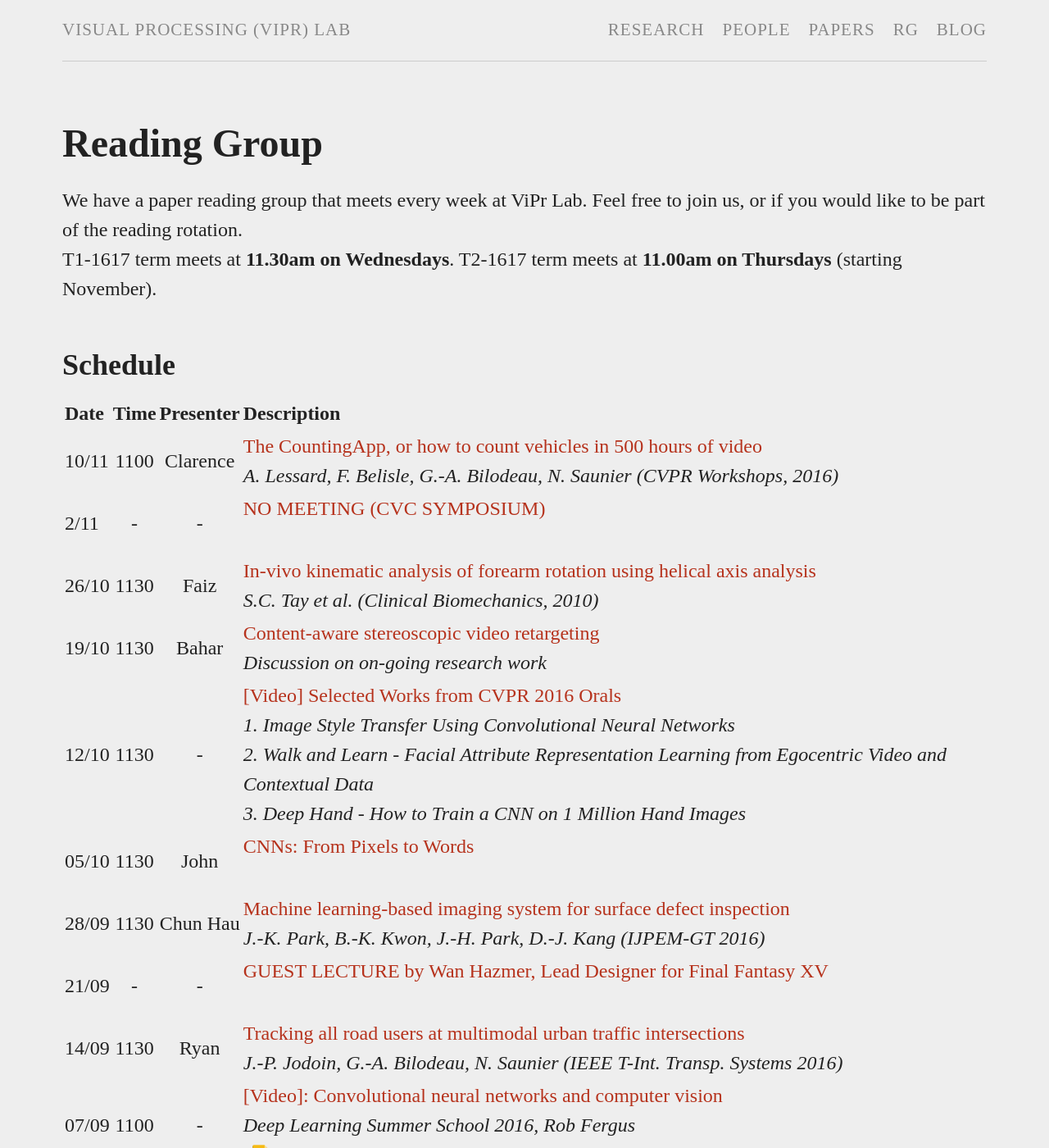
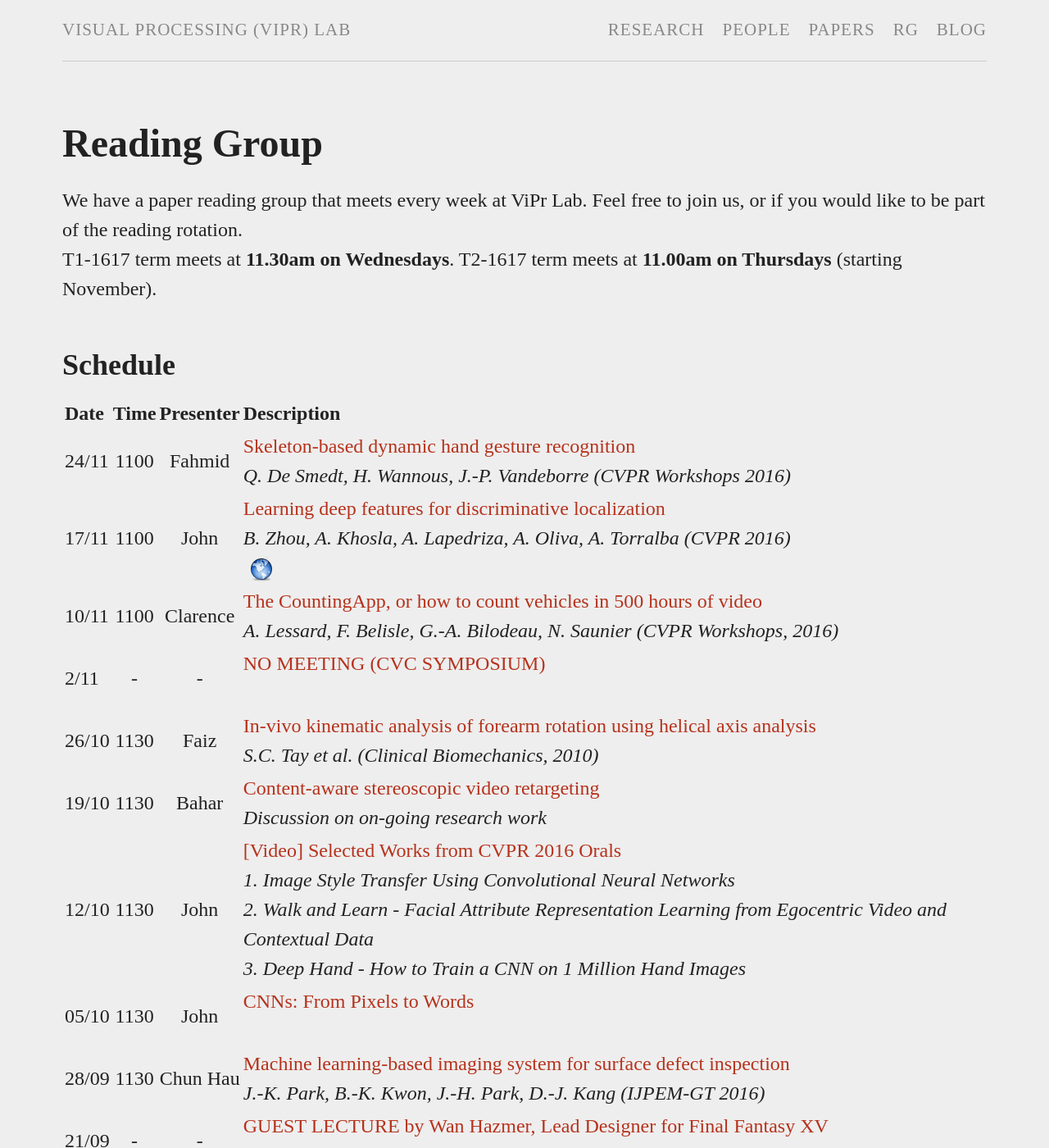
Before and after one commit to viprlab/viprlab.github.io, a Jekyll site: the page built from readinggroup.md, in a window 1280 px wide and 1400 px high. Shown: the whole window at 82% size. Built offline with Jekyll 4.4.1, drawn with Linux system fonts in a browser that asks for light colours.

Commit message:
update meeting schedule

```diff
--- a/readinggroup.md
+++ b/readinggroup.md
@@ -3,6 +3,19 @@ layout: page
 permalink: /readinggroup/
 title: Reading Group
 reads:
+    - date: "24/11"
+      time: "1100"
+      presenter: "Fahmid"
+      paper: "Skeleton-based dynamic hand gesture recognition"
+      details: "Q. De Smedt, H. Wannous, J.-P. Vandeborre (CVPR Workshops 2016)"
+      url: "http://www.cv-foundation.org/openaccess/content_cvpr_2016_workshops/w21/papers/De_Smedt_Skeleton-Based_Dynamic_Hand_CVPR_2016_paper.pdf"
+    - date: "17/11"
+      time: "1100"
+      presenter: "John"
+      paper: "Learning deep features for discriminative localization"
+      details: "B. Zhou, A. Khosla, A. Lapedriza, A. Oliva, A. Torralba (CVPR 2016)"
+      url: "http://cnnlocalization.csail.mit.edu/Zhou_Learning_Deep_Features_CVPR_2016_paper.pdf"
+      proj: "http://cnnlocalization.csail.mit.edu/"
     - date: "10/11"
       time: "1100"
       presenter: "Clarence"
@@ -26,7 +39,7 @@ reads:
       details: "Discussion on on-going research work"
     - date: "12/10"
       time: "1130"
-      presenter: "-"
+      presenter: "John"
       paper: "[Video] Selected Works from CVPR 2016 Orals"
       details: 1. Image Style Transfer Using Convolutional Neural Networks<br>2. Walk and Learn - Facial Attribute Representation Learning from Egocentric Video and Contextual Data<br>3. Deep Hand - How to Train a CNN on 1 Million Hand Images
       url: "https://www.youtube.com/channel/UC0n76gicaarsN_Y9YShWwhw"
```
